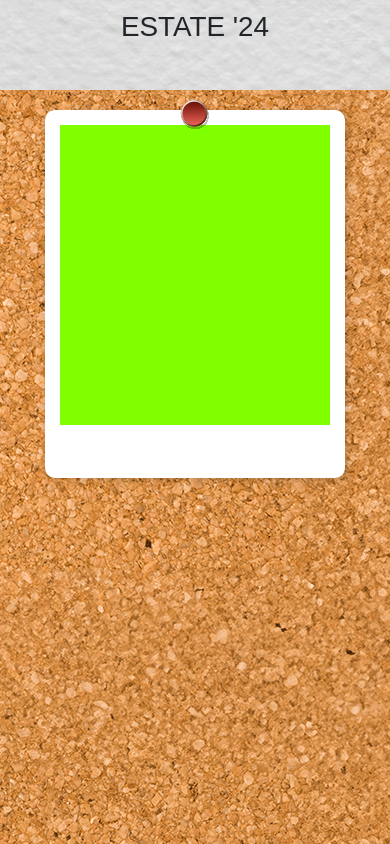
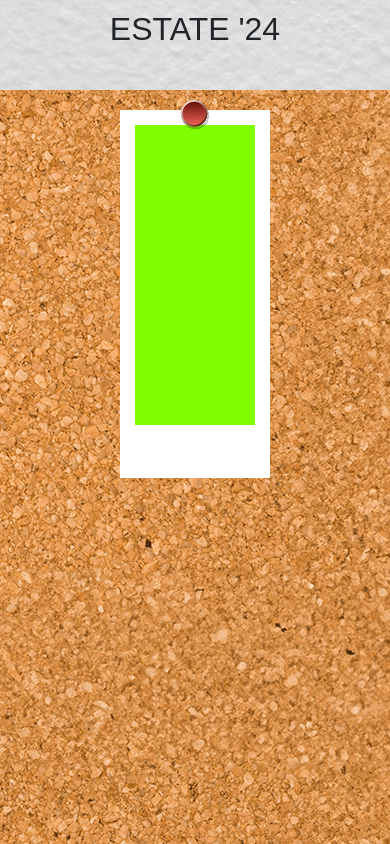
Before and after one commit to Fabio-Bianco/js-photo-blog, a plain HTML site: page index.html in a window 390 px wide. Drawn offline with nearby package versions, Linux system fonts and the light colour scheme; a web font is replaced by a local one.

Commit message:
feat: media responsive

```diff
--- a/style.css
+++ b/style.css
@@ -38,8 +38,7 @@ p {
     width: 300px;
     height: 23em;
     padding: 15px;
-    border-radius: 10px;
-    box-shadow: 2px 2px 10px rgba(0, 0, 0, 0.2);
+    border-radius: 0;
     text-align: center;
 }
 
@@ -64,3 +63,19 @@ p {
     font-size: 14px;
     margin-top: 10px;
 }
+
+/* Responsive */
+@media (max-width: 768px) {
+    .photo-card {
+        width: 200px;
+    }
+}
+
+@media (max-width: 480px) {
+    .title {
+        font-size: 2rem;
+    }
+    .photo-card {
+        width: 150px;
+    }
+}
```
